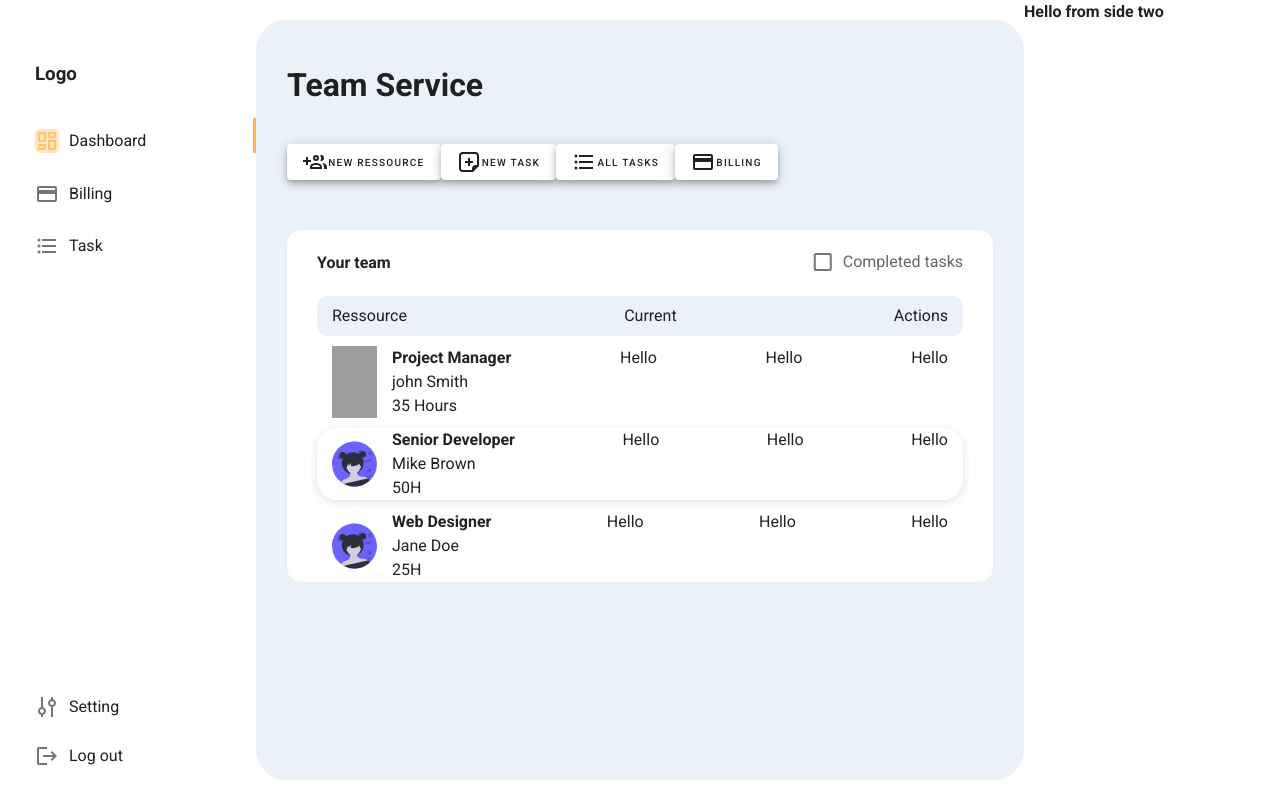
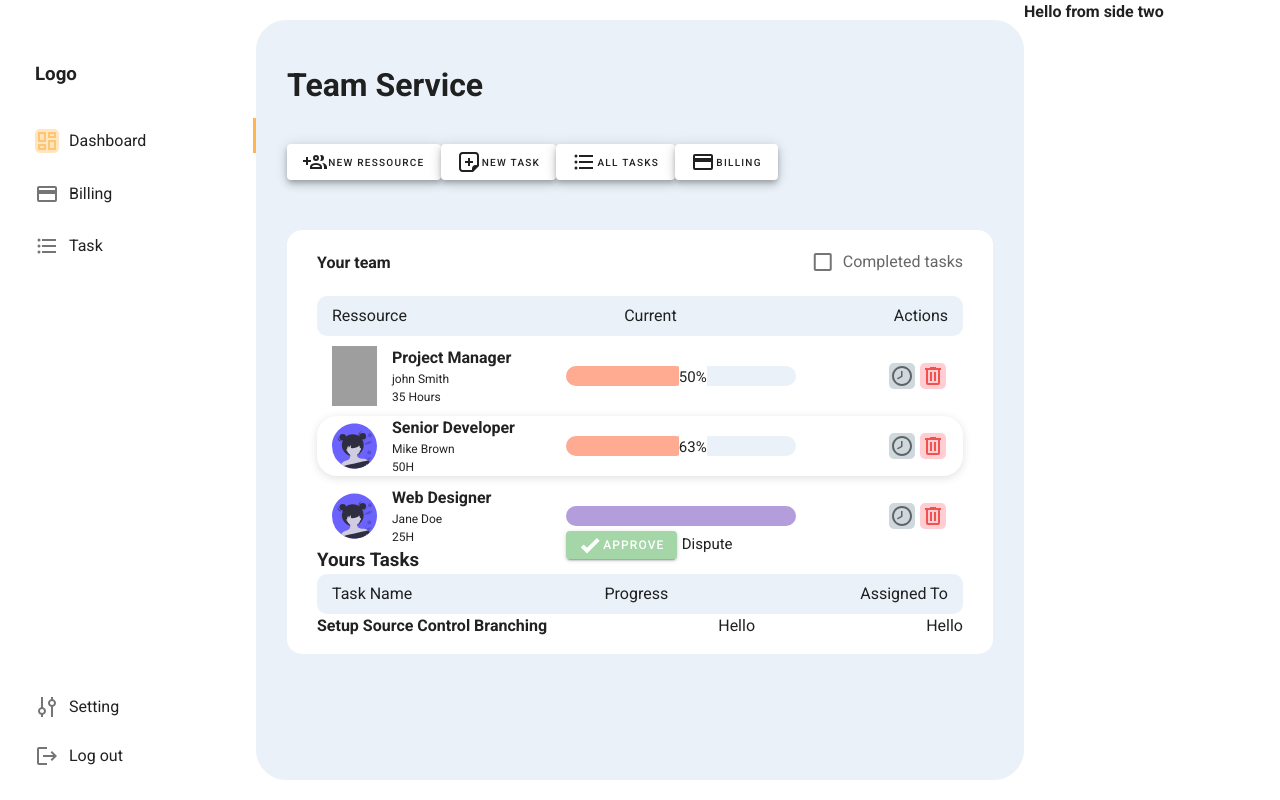
Before and after one commit to Fr-yayou/MKDM-PARTNER, a Vue app: page / in a window 1280 px wide. Built offline with nearby package versions, Linux system fonts and the light colour scheme; grey boxes are pictures that could not be loaded.

Commit message:
[MAIN PAGE] le main card is ready and the navbar as well

```diff
--- a/src/components/Card.vue
+++ b/src/components/Card.vue
@@ -26,10 +26,14 @@
                       </div>
                   </div>
               </div>
-              <p>Hello</p>
-              <p>Hello</p>
-              <p>Hello</p>
-          </diV>
+              <div class="progressBar">
+                  <div class="progress"><span class="pointer">50%</span></div>
+              </div>
+              <div class="actions">
+                  <v-icon>{{icons.mdiClockTimeEightOutline }}</v-icon>
+                  <v-icon>{{icons.mdiTrashCanOutline}}</v-icon>
+              </div>
+          </div>
           <div id="elevate" class="table-body">
               <div class="profile-info">
                   <div>
@@ -41,9 +45,13 @@
                       </div>
                   </div>
               </div>
-              <p>Hello</p>
-              <p>Hello</p>
-              <p>Hello</p>
+              <div class="progressBar">
+                  <div class="progressTwo"><span class="pointer">63%</span></div>
+              </div>
+              <div class="actions">
+                  <v-icon>{{icons.mdiClockTimeEightOutline }}</v-icon>
+                  <v-icon>{{icons.mdiTrashCanOutline}}</v-icon>
+              </div>
           </diV>
           <div class="table-body">
               <div class="profile-info">
@@ -56,17 +64,33 @@
                       </div>
                   </div>
               </div>
-              <p>Hello</p>
-              <p>Hello</p>
-              <p>Hello</p>
+              <div class="progressBar">
+                  <div class="progressThree"><span id="none" class="pointer">100%</span></div>
+                  <div class="check">
+                      <v-btn color="#A5D6A7"   small elevation="2" class="white--text"><v-icon color="white">{{icons.mdiCheckBold}}</v-icon>Approve</v-btn>
+                      <span>Dispute</span>
+                  </div>
+              </div>
+              <div class="actions">
+                  <v-icon>{{icons.mdiClockTimeEightOutline }}</v-icon>
+                  <v-icon>{{icons.mdiTrashCanOutline}}</v-icon>
+              </div>
           </diV>
       </div>
   </div>
 </template>
 
 <script>
+import { mdiTrashCanOutline } from '@mdi/js';
+import { mdiClockTimeEightOutline } from '@mdi/js';
+import { mdiCheckBold } from '@mdi/js';
 export default {
     name:"Card",
+    data(){
+        return{
+            icons:{mdiTrashCanOutline, mdiClockTimeEightOutline,mdiCheckBold }
+        }
+    }
 
 
 }
@@ -107,6 +131,10 @@ export default {
     margin-right: 15px;
 }
 
+.profile-info{
+    width: 33%;
+}
+
 .profile-info div:first-child{
     display: flex;
 }
@@ -125,6 +153,86 @@ export default {
    border-radius: 20px;
 }
 
+.progressBar{
+    height: 20px;
+    width: 230px;
+    margin-right: 60px;
+    background-color:#eaf1f8;
+    align-self: center;
+    border-radius:20px
+}
+
+.progress{
+    height: 20px;
+    width: 120px;
+    background-color: #FFAB91;
+    border-radius:20px
+}
+
+.progressTwo{
+
+    height: 20px;
+    width: 120px;
+    background-color: #FFAB91;
+    border-radius:20px
+
+}
+.progressThree{
+    height: 20px;
+    width: 100%;
+    background-color: #B39DDB;
+    border-radius:20px
+}
+
+.pointer{
+    background-color: white;
+    position: absolute;
+    margin-left: 113px;
+    height: 20px;
+    font-size:15px;
+
+}
+
+.actions{
+    display: flex;
+    align-items: center;
+    width: 10%;
+    justify-content: space-around;
+}
+
+.actions span:first-child{
+    background-color:#CFD8DC;
+    padding:1px;
+    border-radius:5px
+}
+
+.actions span:last-child{
+    background-color:#FFCDD2;
+    color:#EF5350;
+    padding:1px;
+    border-radius:5px
+}
+
+.infos span{
+    font-size:12px
+}
+#none{
+    display: none;
+}
+
+.check{
+    margin-top: 5px;
+}
+.check button{
+    margin-right: 5px;
+}
+.check span{
+    font-size: 15px;
+}
+
+
+
+
 
 
 
--- a/src/components/DashBoard.vue
+++ b/src/components/DashBoard.vue
@@ -10,6 +10,7 @@
         </div>
         <div class="container-card">
             <Card/>
+            <SecondCard/>
         </div>
       </div>
   </div>
@@ -17,6 +18,7 @@
 
 <script>
 import Card from "../components/Card"
+import SecondCard from "../components/SecondCard"
 import {
     mdiAccountMultiplePlusOutline,mdiFormatListBulleted,
     mdiCreditCardOutline,mdiStickerPlusOutline
@@ -25,7 +27,8 @@ export default {
     name:"Dashboard",
 
     components:{
-        Card
+        Card,
+        SecondCard
     },
 
     data(){
--- /dev/null
+++ b/src/components/SecondCard.vue
@@ -0,0 +1,58 @@
+<template>
+  <div class="container-SecondCard">
+      <h3>Yours Tasks</h3>
+
+      <div>
+           <div class="headTable">
+               <p>Task Name</p>
+               <p>Progress</p>
+               <p>Assigned To</p>
+           </div>
+           <div class="bodyTable">
+               <h4>Setup Source Control Branching</h4>
+               <p>Hello</p>
+               <p>Hello</p>
+           </div>
+      </div>
+  </div>
+</template>
+
+<script>
+export default {
+    name:"SecondCard"
+}
+</script>
+
+<style scoped>
+.headTable{
+    display: flex;
+    height: 40px;
+    background-color: #eaf1f8;
+    border-radius: 10px;
+    justify-content: space-between;
+    align-items: center;
+}
+
+.headTable p{
+    margin-bottom:0px
+}
+.headTable p:first-child{
+    padding-left:15px
+}
+.headTable p:last-child{
+    padding-right:15px
+}
+.bodyTable{
+    display:flex;
+    justify-content: space-between;
+}
+
+.container-SecondCard{
+    padding-left: 30px;
+    padding-right: 30px;
+}
+
+
+
+
+</style>
```
